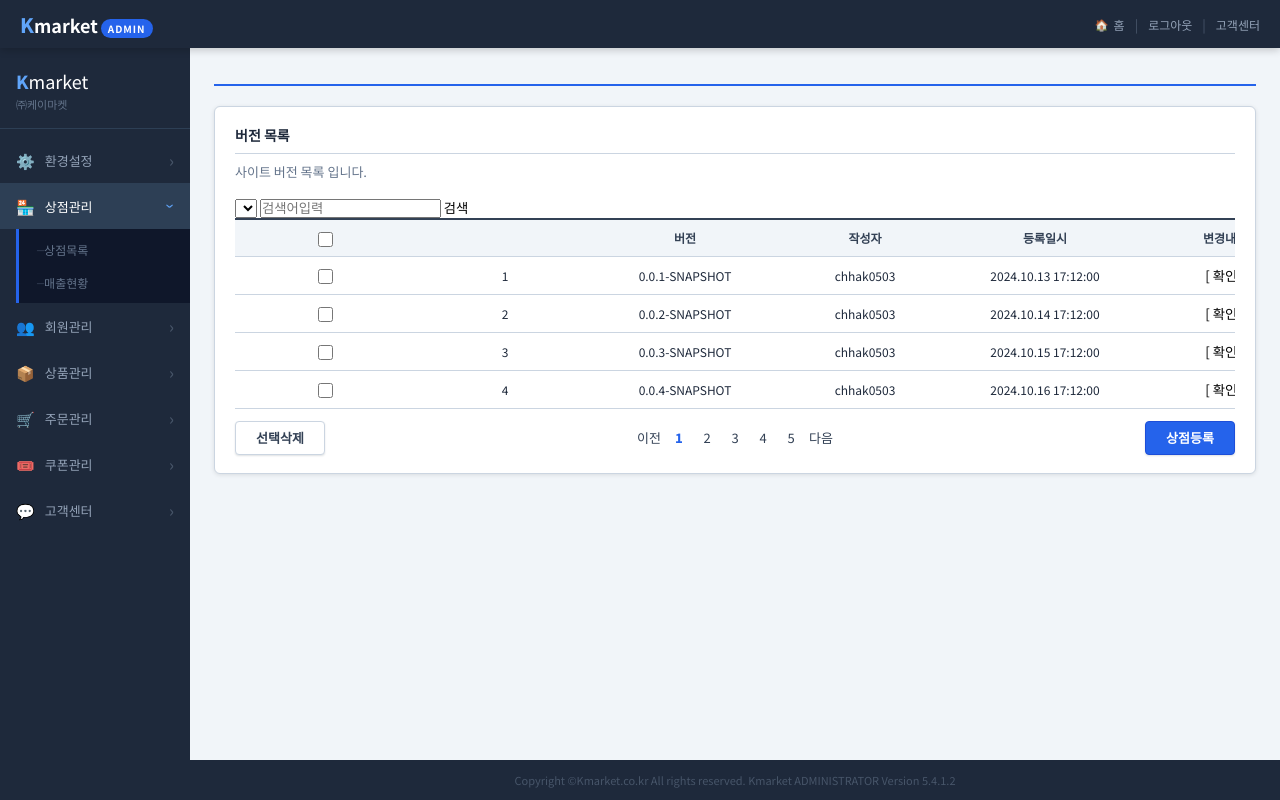
After one commit to SsuhyunO/K-Market, a Spring app: template src/main/resources/templates/admin/product-list.html in a window 1280 px wide. The commit adds this page. Run offline with Thymeleaf, Linux system fonts and the light colour scheme; the template is opened without the code that fills it, so the values that code supplies are empty; some libraries are stand-ins or nearby versions.

Commit message:
temp commit

```diff
--- a/src/main/resources/static/css/admin/global/aside.css
+++ b/src/main/resources/static/css/admin/global/aside.css
@@ -48,7 +48,7 @@
     cursor: pointer;
 }
 .nav-link:hover,
-.nav-item:hover > .nav-link {
+.nav-item.open > .nav-link {
     background: #2d3f55;
     color: var(--adm-white);
 }
@@ -59,12 +59,12 @@
     transition: transform var(--transition);
     color: #475569;
 }
-.nav-item:hover > .nav-link .nav-arrow {
+.nav-item.open > .nav-link .nav-arrow {
     transform: rotate(90deg);
     color: #60a5fa;
 }
 
-/* 서브 메뉴 — 아코디언 스타일 (hover로 표시) */
+/* 서브 메뉴 — 아코디언 스타일 (클릭으로 표시) */
 .sub-menu {
     display: none;
     background: #0f172a;
@@ -72,7 +72,7 @@
     border-left: 3px solid var(--adm-primary);
     margin-left: 16px;
 }
-.nav-item:hover > .sub-menu { display: block; }
+.nav-item.open > .sub-menu { display: block; }
 
 .sub-menu a {
     display: flex;
--- /dev/null
+++ b/src/main/resources/templates/admin/product-list.html
@@ -0,0 +1,145 @@
+<!DOCTYPE html>
+<html lang="en">
+<head>
+    <title>KMarket 버전관리</title>
+    <th:block th:replace="~{admin/fragments/global/head::head}"></th:block>
+    <link rel="stylesheet" th:href="@{/css/admin/global/management-table-form.css}">
+    <link rel="stylesheet" th:href="@{/css/admin/global/modal-form.css}">
+    <link rel="stylesheet" th:href="@{/css/admin/global/section-table.css}">
+    <script th:src="@{/js/global/validation.js}"></script>
+    <script th:src="@{/js/admin/global/form-validation.js}"></script>
+    <script th:src="@{/js/admin/global/management-table-form.js}"></script>
+    <script th:src="@{/js/global/modal-form.js}"></script>
+</head>
+<body>
+<header th:replace="~{admin/fragments/global/header::header}"></header>
+<div class="admin-layout">
+    <aside th:replace="~{admin/fragments/global/aside::aside}"></aside>
+
+    <main id="admin-main">
+        <div th:replace="~{admin/fragments/global/page-header::page-header}"></div>
+
+        <section th:replace="~{admin/fragments/global/dash-section::dash-section(null, '버전 목록', '사이트 버전 목록 입니다.', ~{::main_content})}">
+            <th:block th:fragment="main_content">
+	            <form action="#">
+	                <select>
+		                <option value="상호명"></option>
+		                <option value="대표자"></option>
+		                <option value="사업자등록번호"></option>
+		                <option value="연락처"></option>
+	                </select>
+		            <input type="text" placeholder="검색어입력"></input>
+		            <button type="submit">검색</button>
+	            </form>
+                <th:block th:replace="~{admin/fragments/global/management-table-form::management-table-form(
+                    null,
+                    ~{::table-content},
+                    '선택삭제',
+                    '상점등록',
+                    'productNo',
+                    '삭제할 상점을 선택해주세요.',
+                    '선택한 버전을 삭제하시겠습니까?',
+                    'version-register-modal')}">
+                    <th:block th:fragment="table-content">
+                        <tr>
+                            <th><label><input type="checkbox" id="select-all"></label></th>
+                            <th></th>
+                            <th>버전</th>
+                            <th>작성자</th>
+                            <th>등록일시</th>
+                            <th>변경내역</th>
+                        </tr>
+                        <tr>
+                            <td><label><input type="checkbox" name="productNo" value="1"></label></td>
+                            <td>1</td>
+                            <td>0.0.1-SNAPSHOT</td>
+                            <td>chhak0503</td>
+                            <td>2024.10.13 17:12:00</td>
+                            <td><button class="version-detail-button" type="button" data-modal-target="version-detail-modal">[ 확인 ]</button></td>
+                        </tr>
+                        <tr>
+                            <td><label><input type="checkbox" name="productNo" value="2"></label></td>
+                            <td>2</td>
+                            <td>0.0.2-SNAPSHOT</td>
+                            <td>chhak0503</td>
+                            <td>2024.10.14 17:12:00</td>
+                            <td><button class="version-detail-button" type="button" data-modal-target="version-detail-modal">[ 확인 ]</button></td>
+                        </tr>
+                        <tr>
+                            <td><label><input type="checkbox" name="productNo" value="3"></label></td>
+                            <td>3</td>
+                            <td>0.0.3-SNAPSHOT</td>
+                            <td>chhak0503</td>
+                            <td>2024.10.15 17:12:00</td>
+                            <td><button class="version-detail-button" type="button" data-modal-target="version-detail-modal">[ 확인 ]</button></td>
+                        </tr>
+                        <tr>
+                            <td><label><input type="checkbox" name="productNo" value="4"></label></td>
+                            <td>4</td>
+                            <td>0.0.4-SNAPSHOT</td>
+                            <td>chhak0503</td>
+                            <td>2024.10.16 17:12:00</td>
+                            <td><button class="version-detail-button" type="button" data-modal-target="version-detail-modal">[ 확인 ]</button></td>
+                        </tr>
+                    </th:block>
+                </th:block>
+
+                <div th:replace="~{admin/fragments/global/modal::modal('version-register-modal', '버전등록', ~{::version_register_modal_content})}">
+                    <th:block th:fragment="version_register_modal_content">
+                        <form id="version-register-form" action="#" method="post" novalidate>
+                            <table class="section-table version-modal-table">
+                                <tr>
+                                    <th><label for="version-name">버전</label></th>
+                                    <td>
+                                        <input id="version-name" type="text" name="version" placeholder="버전입력하기">
+                                        <p class="field-error" data-error-for="version-name"></p>
+                                    </td>
+                                </tr>
+                                <tr>
+                                    <th><label for="version-change">변경내역</label></th>
+                                    <td>
+                                        <textarea id="version-change" name="changeLog" placeholder="변경내역작성하기"></textarea>
+                                        <p class="field-error" data-error-for="version-change"></p>
+                                    </td>
+                                </tr>
+                            </table>
+                            <div class="modal-form-actions">
+                                <button type="submit">등록하기</button>
+                            </div>
+                        </form>
+                    </th:block>
+                </div>
+
+                <div th:replace="~{admin/fragments/global/modal::modal('version-detail-modal', '버전확인', ~{::version_detail_modal_content})}">
+                    <th:block th:fragment="version_detail_modal_content">
+                        <table class="section-table version-modal-table">
+                            <tr>
+                                <th>버전</th>
+                                <td id="version-detail-name">0.0.1-SNAPSHOT</td>
+                            </tr>
+                            <tr>
+                                <th>변경내역</th>
+                                <td>
+                                    <ul class="version-change-list" id="version-detail-change">
+                                        <li>프로젝트 생성 및 전체 구조 설계</li>
+                                        <li>회원가입 아이디 중복체크 완료</li>
+                                        <li>관리자 상품 등록 완료</li>
+                                        <li>쇼핑몰 메인 및 개발 페이지 링크 작업</li>
+                                        <li>개발을 위한 서버 세팅 처리</li>
+                                    </ul>
+                                </td>
+                            </tr>
+                        </table>
+                        <div class="modal-form-actions">
+                            <button type="button" data-modal-close>닫기</button>
+                        </div>
+                    </th:block>
+                </div>
+            </th:block>
+        </section>
+    </main>
+</div>
+
+<footer th:replace="~{admin/fragments/global/footer::footer}"></footer>
+</body>
+</html>
```
Also changed, not shown: src/main/resources/static/js/admin/global/admin-aside.js (+33 -8 lines).
